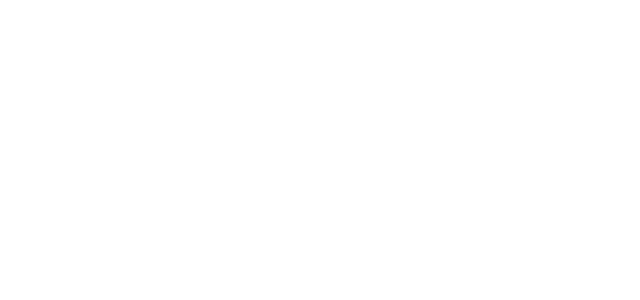
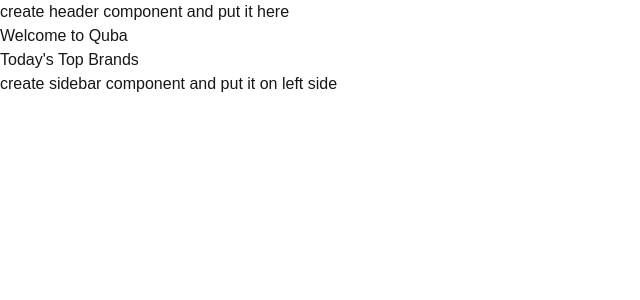
Before and after one commit to BrandonT17/sparkhacks-2026, a Next.js app: page / in a window 1280 px wide. Shown: the top 300 px of the page, without its empty margins (0-640 px from the left). Built offline with nearby package versions, Linux system fonts and the light colour scheme.

Commit message:
page strucure

```diff
--- a/app/page.tsx
+++ b/app/page.tsx
@@ -4,6 +4,10 @@
   return (
     <div>
       {/* put your code here for the Homepage */}
+      <div>create header component and put it here</div>
+      <h1>Welcome to Quba</h1>
+      <h2>Today's Top Brands</h2>
+      <div>create sidebar component and put it on left side</div>
     </div>
   );
 }
```
Also changed, not shown: 1 other file (tests, documents, lock files or other folders).
